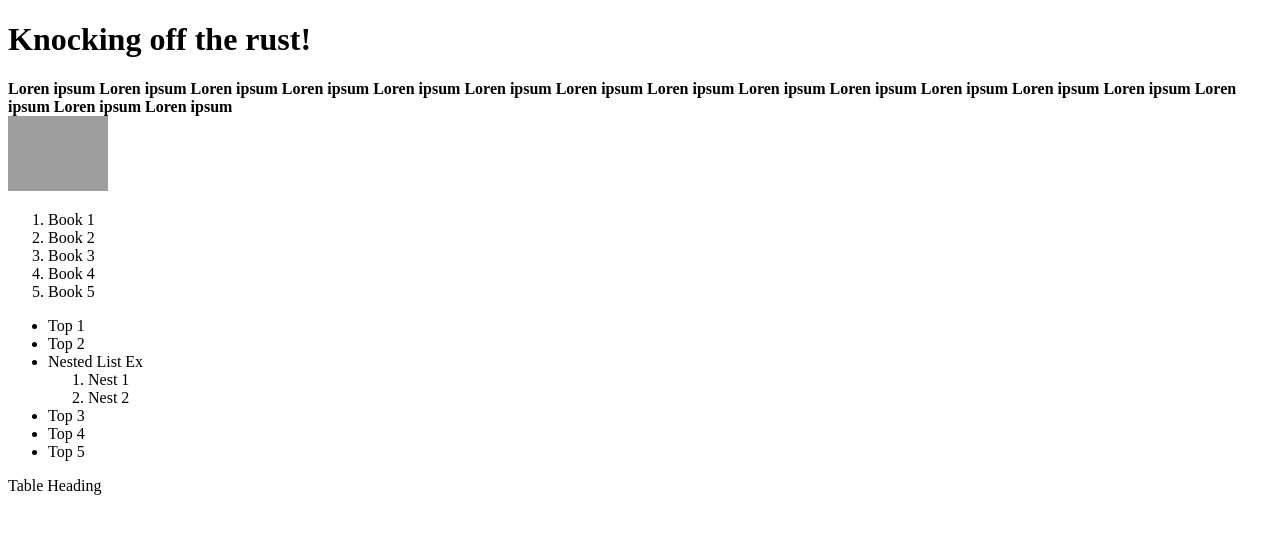
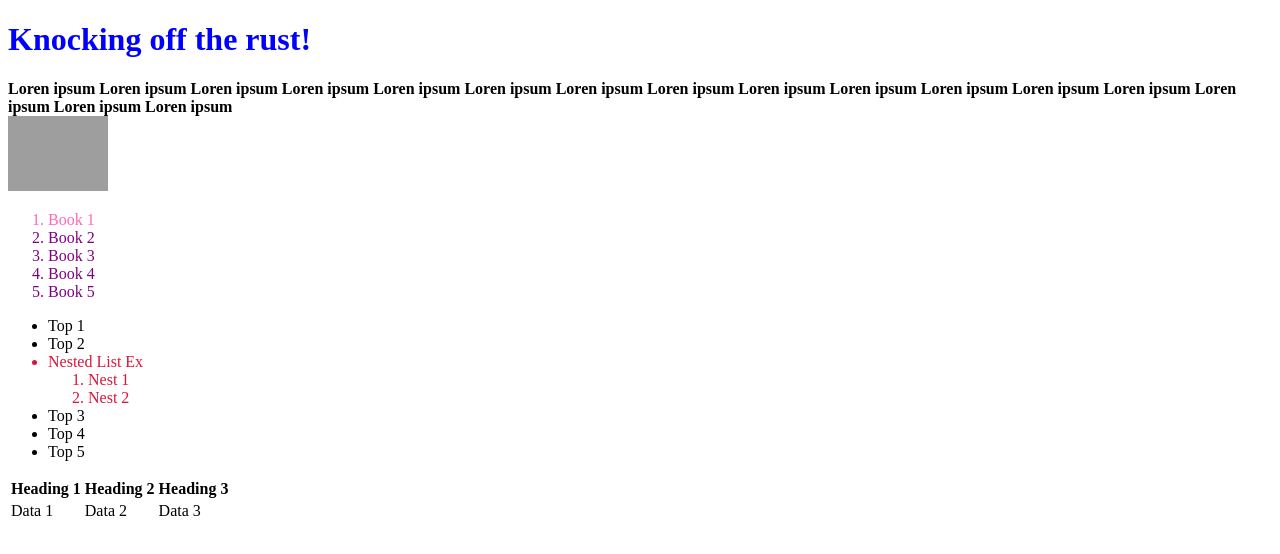
Before and after one commit to asanderson09/CourseraWeek1, a plain HTML site: page index.html in a window 1280 px wide. Drawn offline with Linux system fonts and the light colour scheme; grey boxes are pictures that could not be loaded.

Commit message:
css styling

```diff
--- a/index.html
+++ b/index.html
@@ -3,6 +3,7 @@
 <head>
     <meta charset="UTF-8">
     <title>My Interests</title>
+    <link rel="stylesheet" href="myList.css">
 </head>
 <body>
 <div>
@@ -14,13 +15,15 @@
     <p>
         <strong> Loren ipsum Loren ipsum Loren ipsum Loren ipsum Loren ipsum Loren ipsum Loren ipsum Loren ipsum Loren ipsum Loren ipsum Loren ipsum Loren ipsum Loren ipsum Loren ipsum Loren ipsum Loren ipsum </strong>
         <br>
-        <a> <img src="http://bit.ly/1QfkvVw" width="100px" target="blank_" /> </a>
+        <a> <img src="http://bit.ly/1QfkvVw" width="100px" target=#  alt=""/> </a>
     </p>
+
+
 </div>
 
 <div>
-    <ol>
-        <li>Book 1</li>
+    <ol class="orderedList">
+        <li id="firstBook">Book 1</li>
         <li>Book 2</li>
         <li>Book 3</li>
         <li>Book 4</li>
@@ -30,7 +33,7 @@
         <li>Top 1</li>
         <li>Top 2</li>
 
-            <li> Nested List Ex
+            <li id="nestedList"> Nested List Ex
                 <ol>
                     <li>Nest 1</li>
                     <li>Nest 2</li>
@@ -41,8 +44,19 @@
         <li>Top 4</li>
         <li>Top 5</li>
     </ul>
+    <table>
+        <tr>
+            <th> Heading 1 </th>
+            <th> Heading 2 </th>
+            <th> Heading 3 </th>
+        </tr>
+        <tr>
+            <td> Data 1   </td>
+            <td> Data 2   </td>
+            <td> Data 3   </td>
+        </tr>
+    </table>
 
-    Table Heading
 </div>
-</body>
+    </body>
 </html>
--- /dev/null
+++ b/myList.css
@@ -0,0 +1,16 @@
+h1{
+    font-size: xx-large;
+    color: blue;
+}
+
+.orderedList {
+    color: purple;
+}
+
+#nestedList {
+    color: crimson;
+}
+
+#firstBook {
+    color: hotpink;
+}
```
